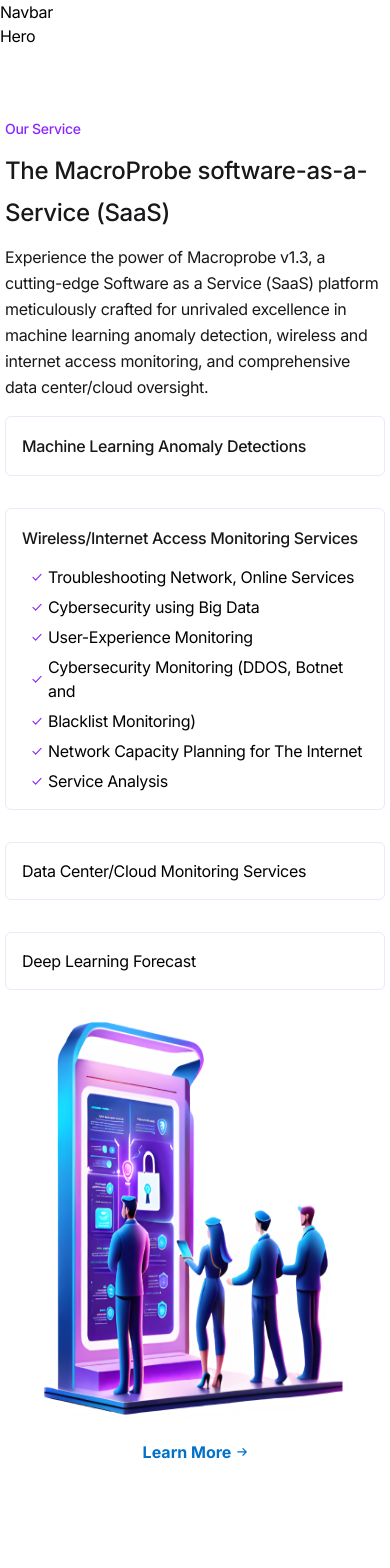
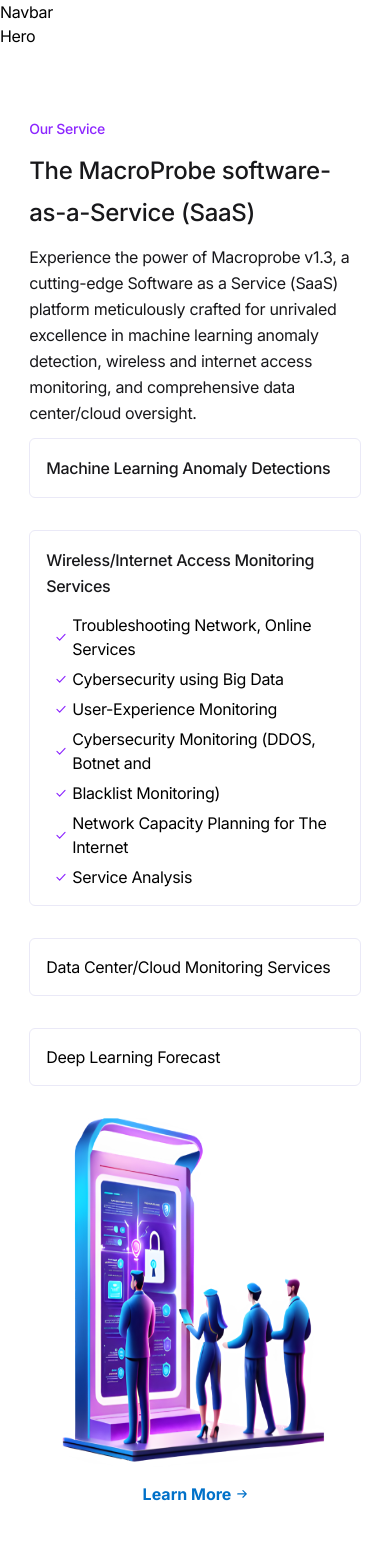
Before and after one commit to Vierra-Digital/eCyberforce-Client, a Next.js app: page / in a window 390 px wide. Shown: the top 1568 px of the page. Built offline with nearby package versions, Linux system fonts and the light colour scheme.

Commit message:
Edit edges

```diff
--- a/src/components/home/products/css/Products.module.css
+++ b/src/components/home/products/css/Products.module.css
@@ -7,12 +7,12 @@
 }
 @media screen and (max-width: 1100px) {
   .container {
-    margin: 60px 15px;
+    max-width: 85%;
   }
 }
 @media screen and (max-width: 800px) {
   .container {
-    margin: 60px 5px;
+    width: 90%;
   }
 }
 /* header */
--- a/src/components/home/service/css/Service.module.css
+++ b/src/components/home/service/css/Service.module.css
@@ -2,17 +2,17 @@
   margin: 60px auto;
   display: flex;
   flex-direction: column;
-  gap: 16px;
   max-width: 1024px;
+  gap: 12px;
 }
 @media screen and (max-width: 1100px) {
   .container {
-    margin: 60px 15px;
+    max-width: 85%;
   }
 }
 @media screen and (max-width: 800px) {
   .container {
-    margin: 60px 5px;
+    width: 90%;
   }
 }
 
@@ -118,7 +118,7 @@
   }
   .Sevice_container .image .cyber {
     width: 80%;
-    height: 400px;
+    height: 350px;
   }
 }
 .more {
```
